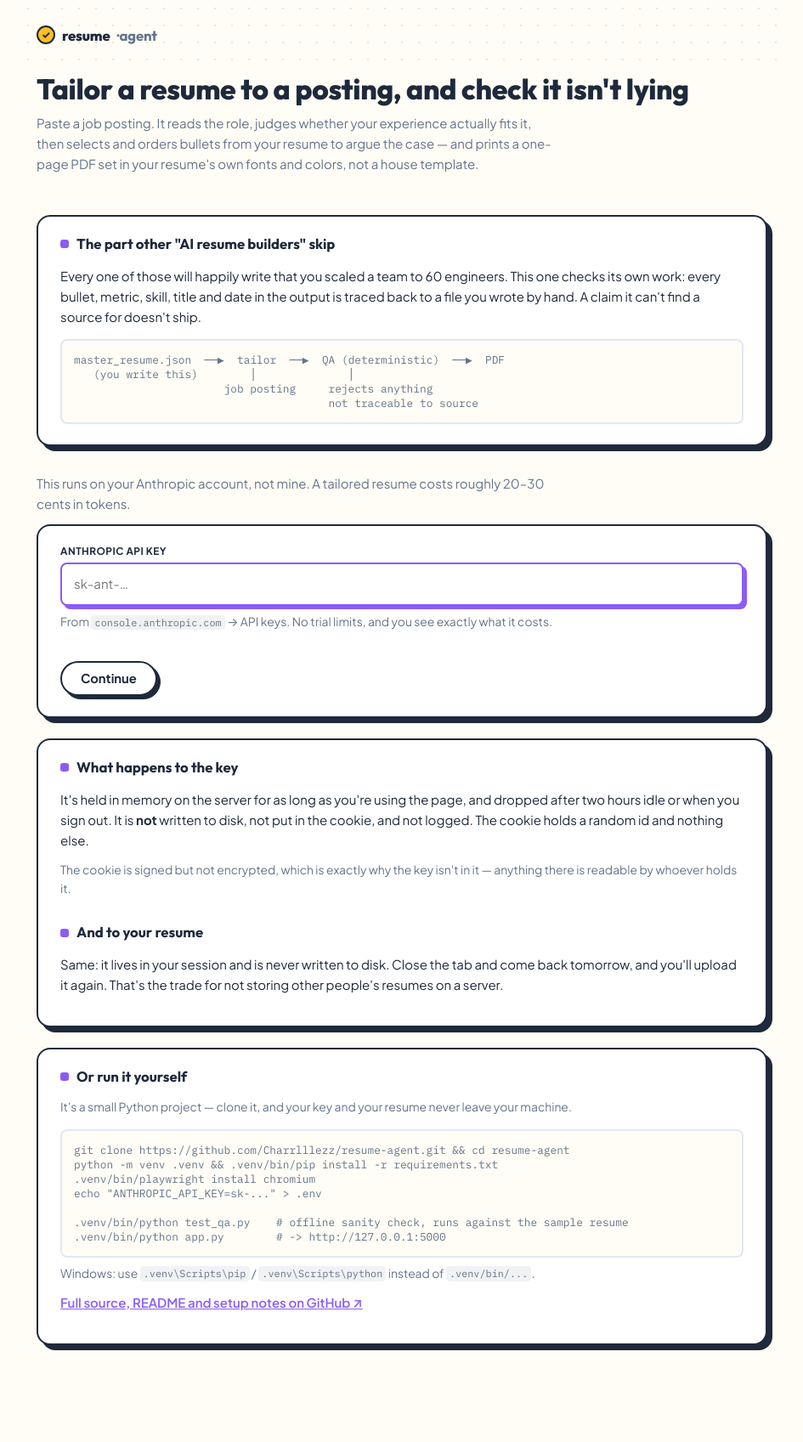
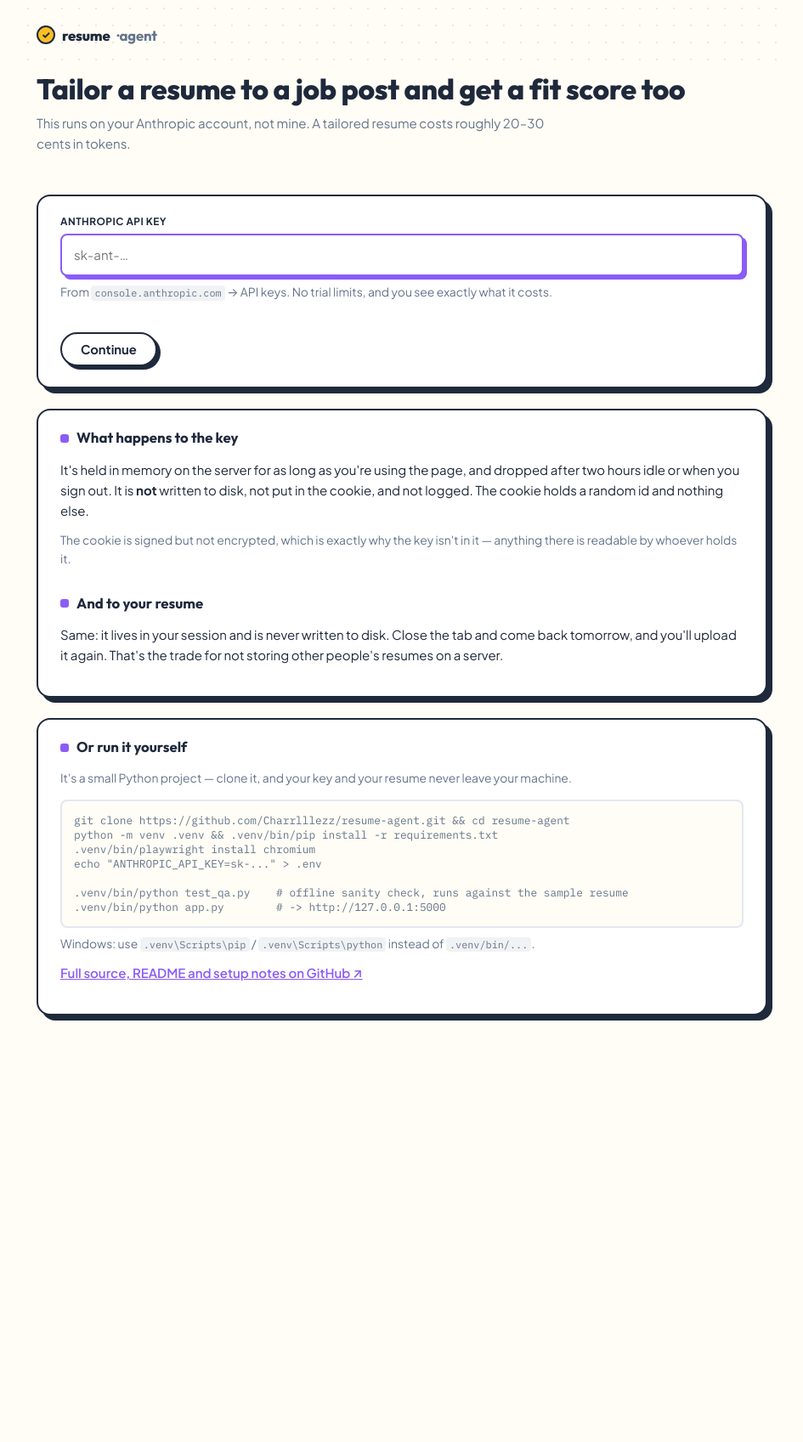
Before and after one commit to Charrlllezz/resume-agent, a Flask app: template templates/start.html in a window 1280 px wide. Shown: the whole page at 85% size, without its empty margins (167-1112 px from the left). After the commit the page ends 1201 px from the top, so only its background shows below. Run offline with Flask 3, Linux system fonts and the light colour scheme; the template is opened without the code that fills it, so the values that code supplies are empty.

Commit message:
Cut the verification card, tighten the headline
Went too far with the explainer -- the "part other AI resume builders
skip" card and the pipeline diagram were more than a first-time visitor
needed before the trial/key cards. Cut both; the hero now says what the
tool does and what it costs in one line: "Tailor a resume to a job post
and get a fit score too."

Co-Authored-By: Claude Sonnet 5 <noreply@anthropic.com>

```diff
--- a/templates/start.html
+++ b/templates/start.html
@@ -2,31 +2,14 @@
 {% block title %}Start · resume-agent{% endblock %}
 {% block body %}
 <section class="hero">
-  <h1>Tailor a resume to a posting, and check it isn't lying</h1>
-  <p class="sub">Paste a job posting. It reads the role, judges whether your
-     experience actually fits it, then selects and orders bullets from your
-     resume to argue the case — and prints a one-page PDF set in your resume's
-     own fonts and colors, not a house template.</p>
+  <h1>Tailor a resume to a job post and get a fit score too</h1>
+  <p class="sub">
+    {% if trial_on %}The first {{ free_runs }} runs are on the house.
+    After that it runs on your own Anthropic account — about 20¢ a resume.
+    {% else %}This runs on your Anthropic account, not mine. A tailored
+    resume costs roughly 20–30 cents in tokens.{% endif %}
+  </p>
 </section>
-
-<section class="card">
-  <h2>The part other "AI resume builders" skip</h2>
-  <p>Every one of those will happily write that you scaled a team to 60
-     engineers. This one checks its own work: every bullet, metric, skill,
-     title and date in the output is traced back to a file you wrote by hand.
-     A claim it can't find a source for doesn't ship.</p>
-  <pre class="doc">master_resume.json  ──▶  tailor  ──▶  QA (deterministic)  ──▶  PDF
-   (you write this)        │              │
-                       job posting     rejects anything
-                                       not traceable to source</pre>
-</section>
-
-<p class="sub" style="margin-top:var(--sp-section)">
-  {% if trial_on %}The first {{ free_runs }} runs are on the house.
-  After that it runs on your own Anthropic account — about 20¢ a resume.
-  {% else %}This runs on your Anthropic account, not mine. A tailored
-  resume costs roughly 20–30 cents in tokens.{% endif %}
-</p>
 
 {% if error %}<p class="banner bad">{{ error }}</p>{% endif %}
 
```
